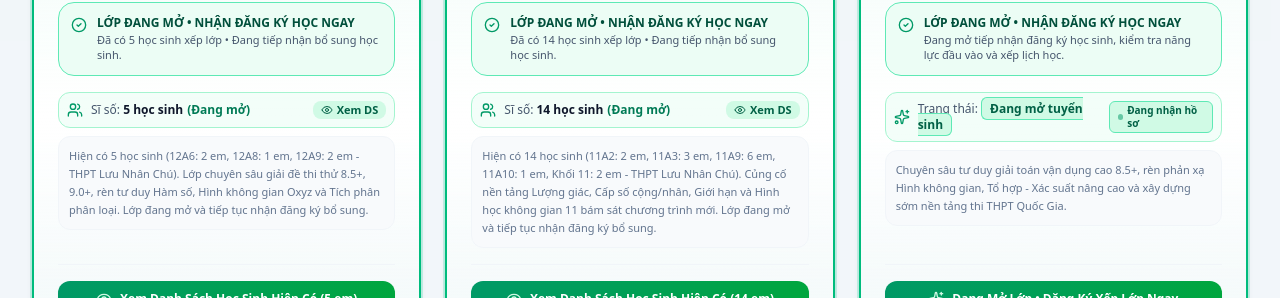
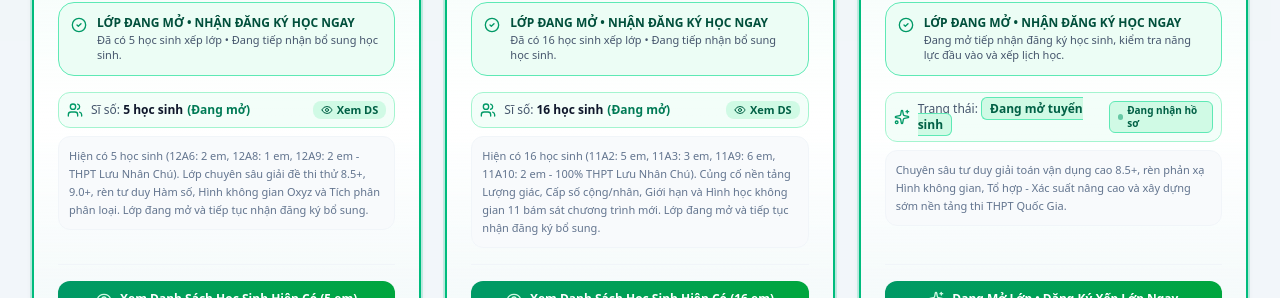
Before and after one commit to Zeyzenth/csgdthayhoangvanphu, a React (Vite) app: page / in a window 1280 px wide. Shown: the part 5040-5338 px from the top of the page. Built offline with nearby package versions, Linux system fonts and the light colour scheme.

Commit message:
feat: update Math 11 basic class roster
Add new students and update class count in the Math 11 basic roster data and UI components.

```diff
--- a/src/components/ClassRosterModal.tsx
+++ b/src/components/ClassRosterModal.tsx
@@ -293,7 +293,7 @@ export const ClassRosterModal: React.FC<ClassRosterModalProps> = ({
               : selectedClassId === 'toan-12-nc'
               ? 'BẢNG DANH SÁCH HỌC SINH LỚP TOÁN 12 NÂNG CAO (5 HỌC SINH - ĐANG MỞ)'
               : selectedClassId === 'toan-11-cb'
-              ? 'BẢNG DANH SÁCH HỌC SINH LỚP TOÁN 11 CƠ BẢN (14 HỌC SINH - ĐANG MỞ)'
+              ? 'BẢNG DANH SÁCH HỌC SINH LỚP TOÁN 11 CƠ BẢN (16 HỌC SINH - ĐANG MỞ)'
               : selectedClassId === 'toan-10-cb'
               ? 'THÔNG BÁO MỞ LỚP TOÁN 10 CƠ BẢN (ĐANG MỞ LỚP & TIẾP NHẬN HỌC SINH)'
               : selectedClassId === 'toan-10-nc'
@@ -363,7 +363,7 @@ export const ClassRosterModal: React.FC<ClassRosterModalProps> = ({
             }`}
           >
             <span className="w-2 h-2 rounded-full bg-emerald-500"></span>
-            <span>Toán 11 Cơ Bản (14 em • Đang mở)</span>
+            <span>Toán 11 Cơ Bản (16 em • Đang mở)</span>
           </button>
           <button
             onClick={() => setSelectedClassId('toan-10-cb')}
@@ -657,7 +657,7 @@ export const ClassRosterModal: React.FC<ClassRosterModalProps> = ({
             </div>
           )}
 
-          {/* VIEW: LỚP TOÁN 11 CƠ BẢN (14 HỌC SINH - ĐANG MỞ LỚP) */}
+          {/* VIEW: LỚP TOÁN 11 CƠ BẢN (16 HỌC SINH - ĐANG MỞ LỚP) */}
           {selectedClassId === 'toan-11-cb' && (
             <div className="space-y-4">
               <div className="p-4 bg-blue-50 border border-blue-300 rounded-2xl flex flex-col sm:flex-row items-start sm:items-center justify-between gap-3 text-blue-950 shadow-xs">
@@ -673,7 +673,7 @@ export const ClassRosterModal: React.FC<ClassRosterModalProps> = ({
                       </span>
                     </h4>
                     <p className="text-xs text-slate-700 mt-0.5">
-                      Hiện có <strong>14 học sinh (11A2: 2 em, 11A3: 3 em, 11A9: 6 em, 11A10: 1 em, Khối 11: 2 em - THPT Lưu Nhân Chú)</strong> đã xếp lớp. Lớp bám sát chương trình mới, củng cố Lượng giác, Dãy số, Giới hạn và Hình không gian 11, đang tiếp tục nhận đăng ký bổ sung!
+                      Hiện có <strong>16 học sinh (11A2: 5 em, 11A3: 3 em, 11A9: 6 em, 11A10: 2 em - 100% THPT Lưu Nhân Chú)</strong> đã xếp lớp. Lớp bám sát chương trình mới, củng cố Lượng giác, Dãy số, Giới hạn và Hình không gian 11, đang tiếp tục nhận đăng ký bổ sung!
                     </p>
                   </div>
                 </div>
@@ -692,7 +692,7 @@ export const ClassRosterModal: React.FC<ClassRosterModalProps> = ({
               <UniformStudentTable
                 students={filteredCb11}
                 title="Bảng Danh Sách Học Sinh: Lớp Toán 11 Cơ Bản (Củng Cố Nền Tảng)"
-                subtitle={`Sĩ số: ${filteredCb11.length} / 14 học sinh (11A2: 2 em, 11A3: 3 em, 11A9: 6 em, 11A10: 1 em, Khối 11: 2 em - THPT Lưu Nhân Chú)`}
+                subtitle={`Sĩ số: ${filteredCb11.length} / 16 học sinh (11A2: 5 em, 11A3: 3 em, 11A9: 6 em, 11A10: 2 em - THPT Lưu Nhân Chú)`}
                 badgeText={`Toán 11 CB: ${filteredCb11.length} em • ĐANG MỞ`}
                 badgeColorClass="bg-blue-900 text-white"
               />
--- a/src/data/activeClassesData.ts
+++ b/src/data/activeClassesData.ts
@@ -115,22 +115,24 @@ export const STUDENTS_TOAN_12_NC: Student[] = [
   { id: 'nc12-5', stt: 5, name: 'Nguyễn Thu Hiền', schoolClass: '12A9', schoolName: 'THPT Lưu Nhân Chú', assignedClass: 'Lớp 12 NC' },
 ];
 
-// Danh sách chính xác học sinh Lớp Toán 11 Cơ Bản (14 học sinh từ THPT Lưu Nhân Chú) - ĐANG MỞ LỚP
+// Danh sách chính xác học sinh Lớp Toán 11 Cơ Bản (16 học sinh từ THPT Lưu Nhân Chú) - ĐANG MỞ LỚP
 export const STUDENTS_TOAN_11_CB: Student[] = [
   { id: 'cb11-1', stt: 1, name: 'Ngô Thị Phương Thảo', schoolClass: '11A3', schoolName: 'THPT Lưu Nhân Chú', assignedClass: 'Lớp 11 CB' },
   { id: 'cb11-2', stt: 2, name: 'Phạm Thị Ngọc Huyền', schoolClass: '11A3', schoolName: 'THPT Lưu Nhân Chú', assignedClass: 'Lớp 11 CB' },
-  { id: 'cb11-3', stt: 3, name: 'Nguyễn Thị Thanh Trúc', schoolClass: 'Khối 11', schoolName: 'THPT Lưu Nhân Chú', assignedClass: 'Lớp 11 CB' },
+  { id: 'cb11-3', stt: 3, name: 'Nguyễn Thị Thanh Trúc', schoolClass: '11A10', schoolName: 'THPT Lưu Nhân Chú', assignedClass: 'Lớp 11 CB' },
   { id: 'cb11-4', stt: 4, name: 'Hoàng Ngọc Mai', schoolClass: '11A10', schoolName: 'THPT Lưu Nhân Chú', assignedClass: 'Lớp 11 CB' },
   { id: 'cb11-5', stt: 5, name: 'Phạm Mạnh Tiến', schoolClass: '11A9', schoolName: 'THPT Lưu Nhân Chú', assignedClass: 'Lớp 11 CB' },
   { id: 'cb11-6', stt: 6, name: 'Mai Thị Thúy', schoolClass: '11A3', schoolName: 'THPT Lưu Nhân Chú', assignedClass: 'Lớp 11 CB' },
   { id: 'cb11-7', stt: 7, name: 'Vũ Đức Mạnh', schoolClass: '11A2', schoolName: 'THPT Lưu Nhân Chú', assignedClass: 'Lớp 11 CB' },
-  { id: 'cb11-8', stt: 8, name: 'Nguyễn Thị Miền', schoolClass: 'Khối 11', schoolName: 'THPT Lưu Nhân Chú', assignedClass: 'Lớp 11 CB' },
+  { id: 'cb11-8', stt: 8, name: 'Nguyễn Thị Miền', schoolClass: '11A2', schoolName: 'THPT Lưu Nhân Chú', assignedClass: 'Lớp 11 CB' },
   { id: 'cb11-9', stt: 9, name: 'Dương Lê Thùy Linh', schoolClass: '11A9', schoolName: 'THPT Lưu Nhân Chú', assignedClass: 'Lớp 11 CB' },
   { id: 'cb11-10', stt: 10, name: 'Vũ Thị Ngọc Hân', schoolClass: '11A9', schoolName: 'THPT Lưu Nhân Chú', assignedClass: 'Lớp 11 CB' },
   { id: 'cb11-11', stt: 11, name: 'Trần Thị Bích Ngọc', schoolClass: '11A9', schoolName: 'THPT Lưu Nhân Chú', assignedClass: 'Lớp 11 CB' },
   { id: 'cb11-12', stt: 12, name: 'Lai Ngọc Diễm Kiều', schoolClass: '11A9', schoolName: 'THPT Lưu Nhân Chú', assignedClass: 'Lớp 11 CB' },
   { id: 'cb11-13', stt: 13, name: 'Vũ Anh Hoài', schoolClass: '11A9', schoolName: 'THPT Lưu Nhân Chú', assignedClass: 'Lớp 11 CB' },
   { id: 'cb11-14', stt: 14, name: 'Ngô Ngọc Bích', schoolClass: '11A2', schoolName: 'THPT Lưu Nhân Chú', assignedClass: 'Lớp 11 CB' },
+  { id: 'cb11-15', stt: 15, name: 'Nguyễn Thị Quỳnh Nga', schoolClass: '11A2', schoolName: 'THPT Lưu Nhân Chú', assignedClass: 'Lớp 11 CB' },
+  { id: 'cb11-16', stt: 16, name: 'Trần Thị Ngọc Ánh', schoolClass: '11A2', schoolName: 'THPT Lưu Nhân Chú', assignedClass: 'Lớp 11 CB' },
 ];
 
 // Danh sách chính xác học sinh Lớp Công Nghệ Thông Tin & Kỹ Năng Số (16 học sinh) - ĐANG MỞ LỚP
@@ -233,11 +235,11 @@ export const ACTIVE_CLASSES: ActiveClass[] = [
     schedule: '',
     room: '',
     status: 'enrolling',
-    statusLabel: 'ĐANG MỞ (14 học sinh)',
+    statusLabel: 'ĐANG MỞ (16 học sinh)',
     isOpen: true,
     isFull: false,
     students: STUDENTS_TOAN_11_CB,
-    note: 'Hiện có 14 học sinh (11A2: 2 em, 11A3: 3 em, 11A9: 6 em, 11A10: 1 em, Khối 11: 2 em - THPT Lưu Nhân Chú). Củng cố nền tảng Lượng giác, Cấp số cộng/nhân, Giới hạn và Hình học không gian 11 bám sát chương trình mới. Lớp đang mở và tiếp tục nhận đăng ký bổ sung.',
+    note: 'Hiện có 16 học sinh (11A2: 5 em, 11A3: 3 em, 11A9: 6 em, 11A10: 2 em - 100% THPT Lưu Nhân Chú). Củng cố nền tảng Lượng giác, Cấp số cộng/nhân, Giới hạn và Hình học không gian 11 bám sát chương trình mới. Lớp đang mở và tiếp tục nhận đăng ký bổ sung.',
   },
   {
     id: 'toan-11-nc',
```
